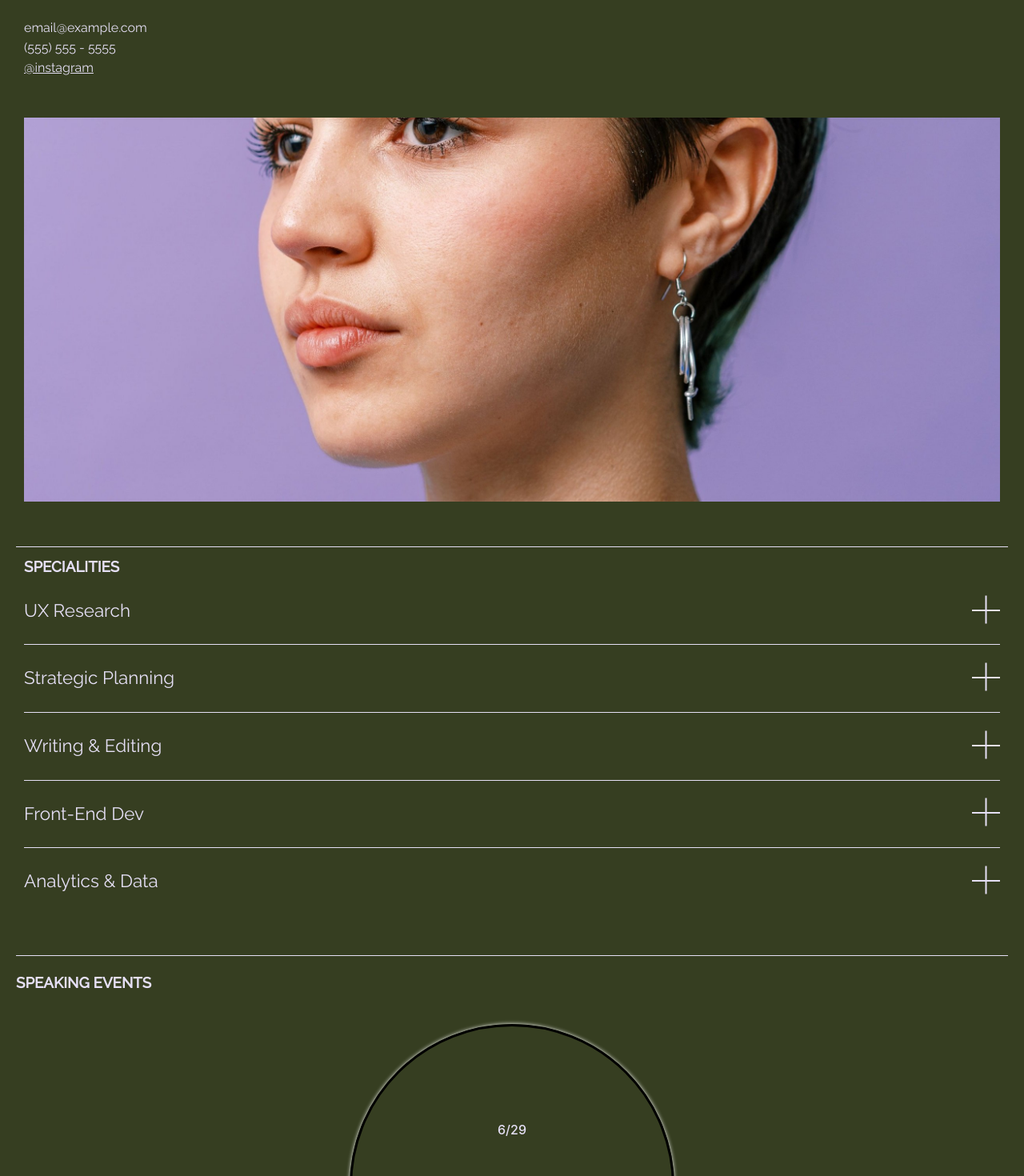
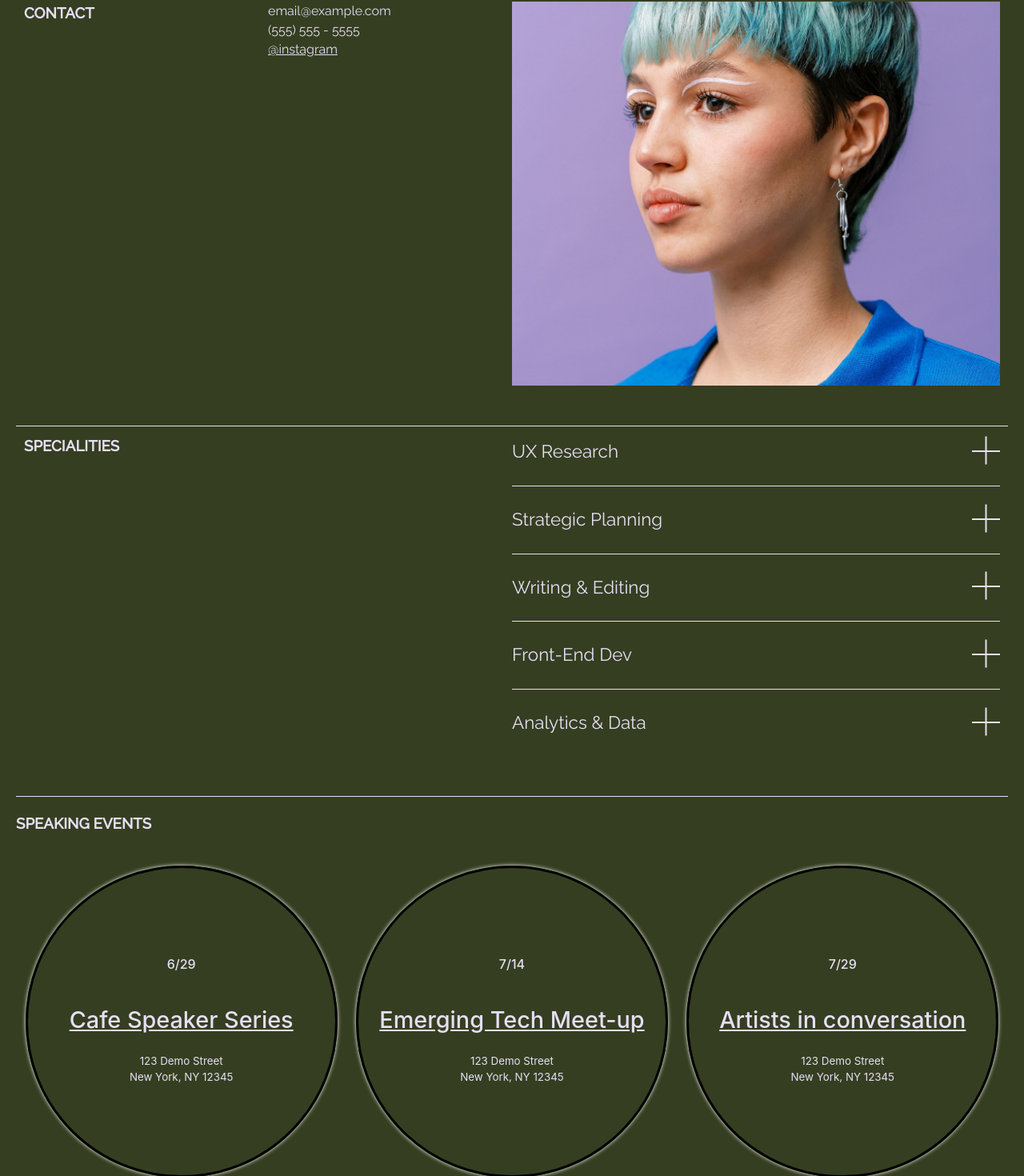
Before and after one commit to hvok01/amal, a React (Vite) app: page / in a window 1280 px wide. Shown: the part 888-2358 px from the top of the page at 80% size. Built offline with nearby package versions, Linux system fonts and the light colour scheme.

Commit message:
desktop layout and styles

```diff
--- a/src/App.css
+++ b/src/App.css
@@ -194,18 +194,18 @@ main small {
   margin-top: 50px;
 }
 
-.specialities-container .specialities-item {
+.specialities-container .specialities-container-separator .specialities-item {
   box-sizing: border-box;
   margin-bottom: 20px;
   padding-bottom: 20px;
   border-bottom: 1px solid #e5dff5;
 }
 
-.specialities-container .specialities-item:last-of-type {
+.specialities-container .specialities-container-separator .specialities-item:last-of-type {
   border: none;
 }
 
-.specialities-container .specialities-item .specialities {
+.specialities-container .specialities-container-separator .specialities-item .specialities {
   display: flex;
   flex-direction: row;
   justify-content: space-between;
@@ -214,11 +214,11 @@ main small {
   cursor: pointer;
 }
 
-.specialities-container .specialities-item .specialities .plus-icon {
+.specialities-container .specialities-container-separator .specialities-item .specialities .plus-icon {
   margin: 0;
 }
 
-.specialities-container .specialities-item .specialities .plus-icon div {
+.specialities-container .specialities-container-separator .specialities-item .specialities .plus-icon div {
   width: 35px;
   height: 2px;
   background-color: #e5dff5;
@@ -226,23 +226,23 @@ main small {
   top: 0;
 }
 
-.specialities-container .specialities-item .specialities .plus-icon .plus-icon-2 {
+.specialities-container .specialities-container-separator .specialities-item .specialities .plus-icon .plus-icon-2 {
   transform: rotate(90deg);
   top: -3px;
 }
 
-.specialities-container .specialities-item .specialities p {
+.specialities-container .specialities-container-separator .specialities-item .specialities p {
   color: #e5dff5;
   font-size: 1.4rem;
   font-family: 'Raleway', sans-serif;
   margin: 5px 0px;
 }
 
-.specialities-container .specialities-item .specialities-detail {
+.specialities-container .specialities-container-separator .specialities-item .specialities-detail {
   display: none;
 }
 
-.specialities-container .specialities-item .specialities-detail small {
+.specialities-container .specialities-container-separator .specialities-item .specialities-detail small {
   color: #e5dff5;
   font-family: 'Raleway', sans-serif;
   line-height: 0.3rem;
@@ -262,7 +262,7 @@ main small {
   text-transform: uppercase;
 }
 
-.speaking-events-container .speaking-events-circle {
+.speaking-events-container .speaking-events-separator .speaking-events-circle {
   display: flex;
   flex-direction: column;
   justify-content: center;
@@ -276,7 +276,7 @@ main small {
   box-shadow: 0px 0px 5px 0px rgba(255,255,255,1);
 }
 
-.speaking-events-container .speaking-events-circle p {
+.speaking-events-container .speaking-events-separator .speaking-events-circle p {
   font-size: 1rem;
   color: #e5dff5;
   font-weight: 500;
@@ -284,7 +284,7 @@ main small {
   top: -20px;
 }
 
-.speaking-events-container .speaking-events-circle a {
+.speaking-events-container .speaking-events-separator .speaking-events-circle a {
   font-size: 1.8rem;
   color: #e5dff5;
   font-weight: 500;
@@ -293,13 +293,13 @@ main small {
   text-align: center;
 }
 
-.speaking-events-container .speaking-events-circle .speaking-events-location {
+.speaking-events-container .speaking-events-separator .speaking-events-circle .speaking-events-location {
   display: flex;
   flex-direction: column;
   align-items: center;
 }
 
-.speaking-events-container .speaking-events-circle .speaking-events-location small {
+.speaking-events-container .speaking-events-separator .speaking-events-circle .speaking-events-location small {
   color: #e5dff5;
 }
 
@@ -329,9 +329,51 @@ footer a svg {
     top: 15px;
   }
 
+  .mission-container, .contact-container {
+    display: flex;
+    flex-direction: row;
+  }
+
+  .mission-container h3, .mission-container p, .contact-container h3, .contact-container small, .contact-container img {
+    flex: 1;
+  }
+
+  .contact-container img {
+    width: auto;
+    margin-top: 0;
+    flex: 2;
+  }
+
+  .specialities-container {
+    display: flex;
+    flex-direction: row;
+  }
+
+  .specialities-container .specialities-container-separator, .specialities-container h3 {
+    flex: 1;
+  }
+
+  .speaking-events-container {
+    padding-bottom: 40px;
+  }
+
+  .speaking-events-container .speaking-events-separator {
+    display: flex;
+    flex-direction: row;
+  }
+
+  .speaking-events-container .speaking-events-separator .speaking-events-circle {
+    width: 30vw;
+    height: 30vw;
+  }
+
 }
 
 @media screen and (min-width: 1300px) {
+
+  main {
+    padding-bottom: 25vh;
+  }
 
   main h1 {
     font-size: 15rem;
--- a/src/App.tsx
+++ b/src/App.tsx
@@ -48,6 +48,7 @@ function App() {
       <div className="specialities-container">
         <h3>specialities</h3>
 
+        <div className="specialities-container-separator">
           <div className="specialities-item">
             <div className="specialities">
               <p>UX Research</p>
@@ -122,11 +123,13 @@ function App() {
               </small>
             </div>
           </div>
+        </div>
 
       </div>
 
       <div className="speaking-events-container">
         <h3>speaking events</h3>
+        <div className="speaking-events-separator">
           <div className="speaking-events-circle">
             <p>6/29</p>
             <a href='#'>Cafe Speaker Series</a>
@@ -152,6 +155,7 @@ function App() {
             </div>
           </div>
         </div>
+      </div>
 
       <footer>
         <a href="#">
```
Lines whose indentation alone changed are shown as unchanged.
